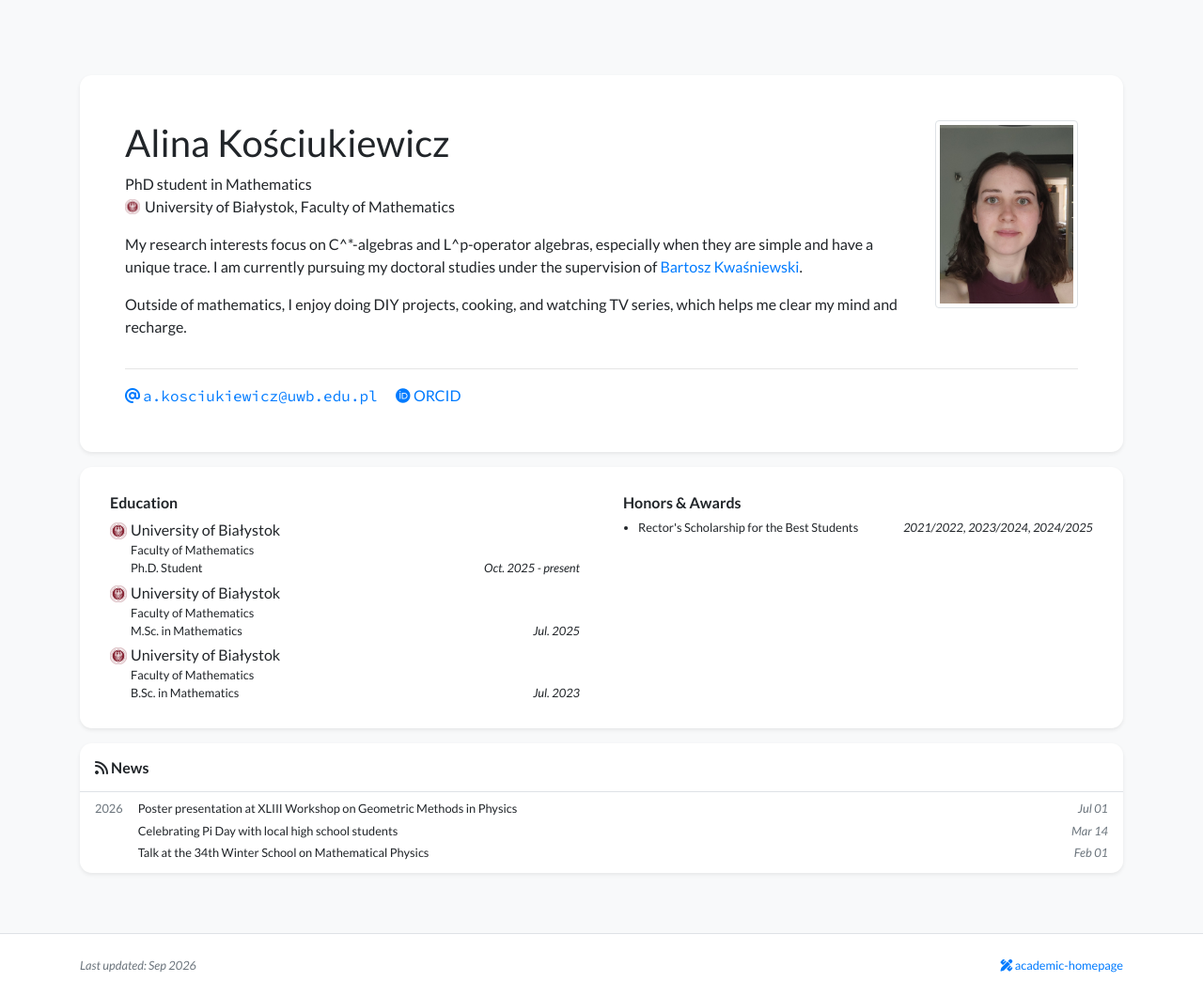
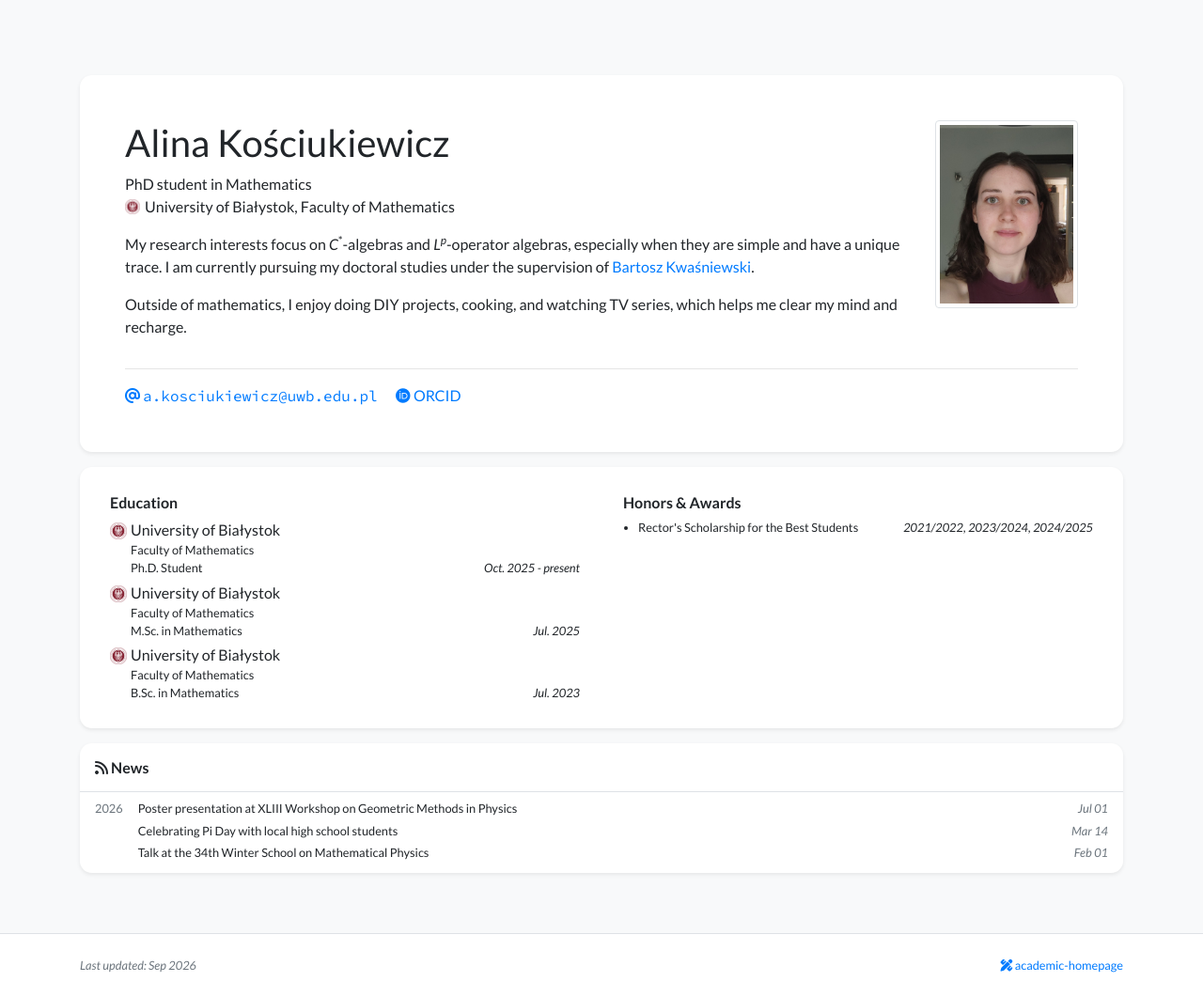
Before and after one commit to halinabezh/halinabezh.github.io, a Jekyll site: the page built from index.html, in a window 1280 px wide. Shown: the whole page at 94% size. Built offline with Jekyll 4.4.1, drawn with Linux system fonts in a browser that asks for light colours; nearby versions of some CDN libraries; a style sheet for code colours, icons or effects is not loaded.

```diff
--- a/_data/profile.yml
+++ b/_data/profile.yml
@@ -18,7 +18,7 @@ orcid: 0009-0008-6061-9426
 short_bio_text_justify: false
 short_bio: >-
   <p>
-    My research interests focus on  C^*-algebras and L^p-operator algebras, especially when they are simple and have a unique trace.
+    My research interests focus on  <i>C</i><sup>*</sup>-algebras and <i>L</i><sup><i>p</i></sup>-operator algebras, especially when they are simple and have a unique trace.
     I am currently pursuing my doctoral studies under the supervision of <a href="http://math.uwb.edu.pl/~zaf/kwasniewski" target="_blank">Bartosz Kwaśniewski</a>.
   </p>
   <p>
```
